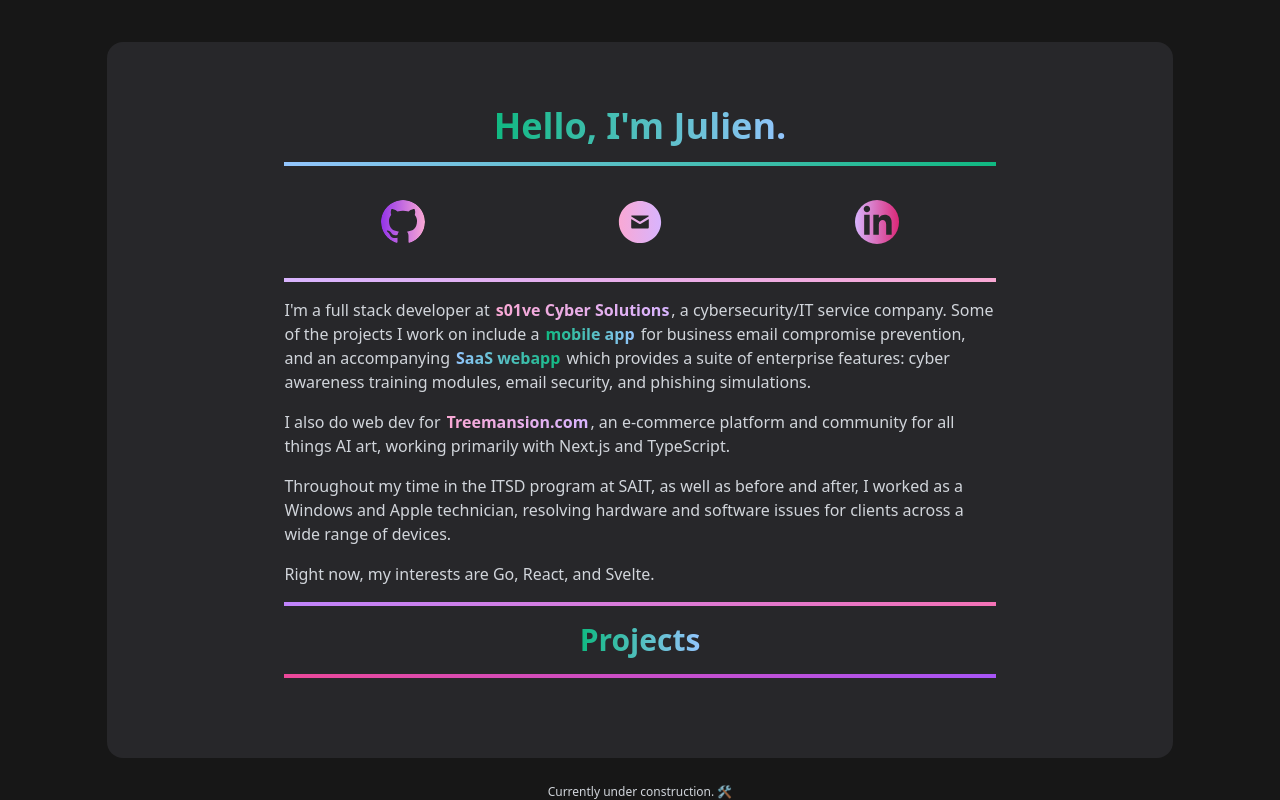
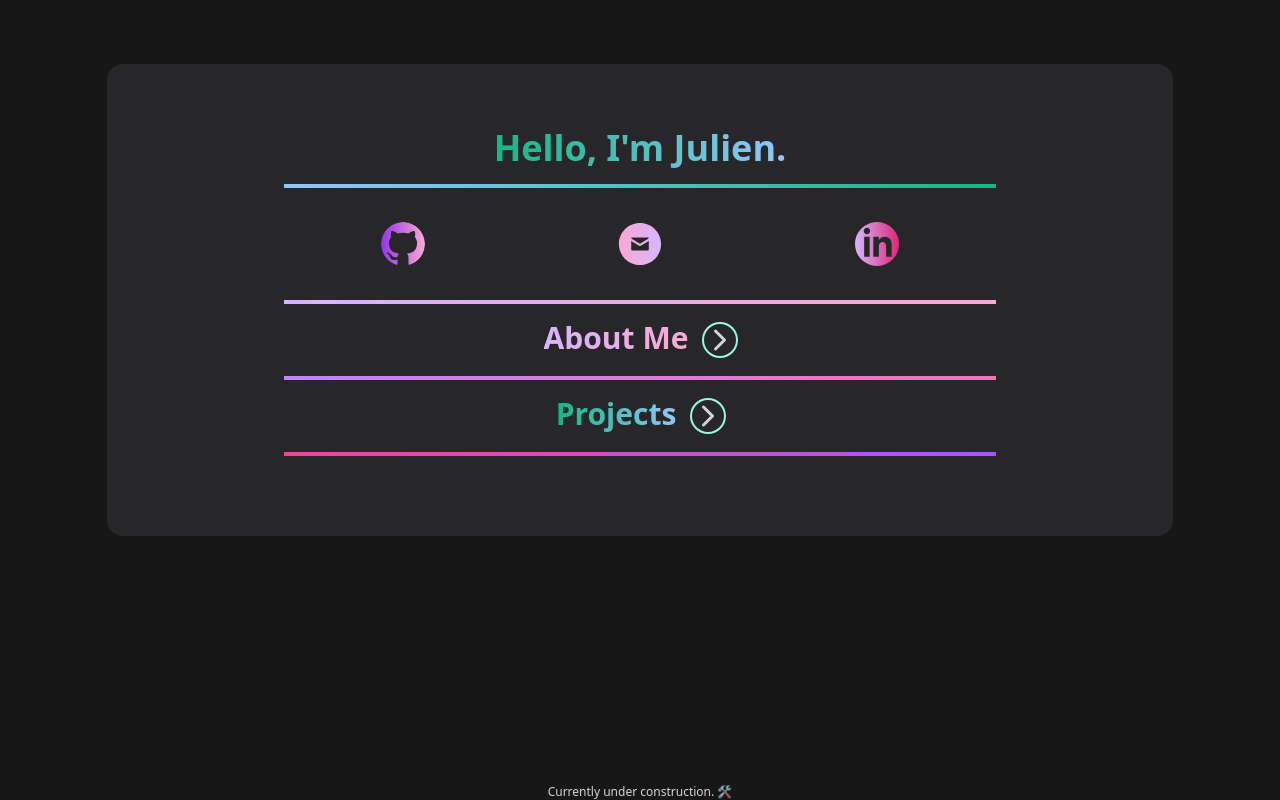
Before and after one commit to jsenopati/portfolio, a Next.js app: page / in a window 1280 px wide. Built offline with nearby package versions, Linux system fonts and the light colour scheme.

Commit message:
updated divider dropdown

```diff
--- /dev/null
+++ b/app/components/divider-dropdown.tsx
@@ -0,0 +1,65 @@
+'use client'
+
+import { ReactNode, useState } from 'react'
+import { IoChevronForwardOutline } from 'react-icons/io5'
+
+type DividerDropDownProps = {
+  header: string
+  headerGradientFrom: string
+  headerGradientTo: string
+  topGradientFrom?: string
+  topGradientTo?: string
+  bottomGradientFrom?: string
+  bottomGradientTo?: string
+  expandHeight: string
+  children: ReactNode
+}
+
+export const DividerDropdown = ({
+  header,
+  headerGradientFrom,
+  headerGradientTo,
+  topGradientFrom,
+  topGradientTo,
+  bottomGradientFrom,
+  bottomGradientTo,
+  expandHeight,
+  children,
+}: DividerDropDownProps) => {
+  const [show, setShow] = useState(false)
+
+  return (
+    <>
+      {topGradientFrom && topGradientTo && (
+        <div
+          className={`w-4/6 h-1 my-4 bg-gradient-to-r ${topGradientFrom} ${topGradientTo}`}
+        />
+      )}
+      <div className="flex w-full items-center justify-center gap-4">
+        <h2
+          className={`flex text-3xl font-bold text-transparent mb-1 bg-clip-text bg-gradient-to-r ${headerGradientFrom} ${headerGradientTo}`}
+        >
+          {header}
+        </h2>
+        <IoChevronForwardOutline
+          className={`flex size-8 rounded-full ring-2 ring-teal-200 hover:animate-pulse transition-all duration-300 cursor-pointer ${
+            show ? 'rotate-90' : 'rotate-0'
+          }`}
+          onClick={() => setShow(!show)}
+        />
+      </div>
+      {bottomGradientFrom && bottomGradientTo && (
+        <div
+          className={`w-4/6 h-1 my-4 bg-gradient-to-r ${bottomGradientFrom} ${bottomGradientTo}`}
+        />
+      )}
+      <div
+        className={`${
+          show ? `${expandHeight} my-4` : 'h-0 my-0'
+        } overflow-hidden w-4/6 transition-all duration-500`}
+      >
+        {children}
+      </div>
+    </>
+  )
+}
--- a/app/components/project-pane.tsx
+++ b/app/components/project-pane.tsx
@@ -1,5 +1,10 @@
 type Props = {}
 
 export const ProjectPane = (props: Props) => {
-  return <section className="flex flex-row w-4/6 items-center"></section>
+  return (
+    <section className="flex flex-row items-center">
+      I&apos;m still working on this section. Rest assured, I do factually code
+      things.
+    </section>
+  )
 }
--- a/app/page.tsx
+++ b/app/page.tsx
@@ -1,9 +1,10 @@
+import { DividerDropdown } from './components/divider-dropdown'
 import { ProjectPane } from './components/project-pane'
 
 export default function Home() {
   return (
-    <main className="flex flex-col items-center justify-center h-screen font-sans text-gray-300 bg-neutral-900">
-      <div className="flex flex-col w-5/6 bg-zinc-800 py-16 rounded-2xl items-center">
+    <main className="flex flex-col items-center min-h-screen font-sans text-gray-300 bg-neutral-900">
+      <div className="flex flex-col w-5/6 bg-zinc-800 py-16 rounded-2xl items-center my-16">
         <h1 className="flex text-4xl font-bold text-transparent bg-clip-text bg-gradient-to-r from-emerald-500 to-blue-300">
           Hello, I&apos;m Julien.
         </h1>
@@ -96,7 +97,13 @@ export default function Home() {
           </div>
         </div>
         <div className="w-4/6 h-1 my-4 bg-gradient-to-r from-purple-300 to-pink-300" />
-        <section className="flex flex-col w-4/6 space-y-4">
+        <DividerDropdown
+          header="About Me"
+          headerGradientFrom="from-purple-300"
+          headerGradientTo="to-pink-300"
+          expandHeight="h-90 md:h-72"
+        >
+          <section className="flex flex-col space-y-4">
             <p>
               I&apos;m a full stack developer at
               <span className="font-bold border-2 border-transparent rounded-md hover:border-teal-200 hover:animate-pulse ml-1">
@@ -108,8 +115,8 @@ export default function Home() {
                   s01ve Cyber Solutions
                 </a>
               </span>
-            , a cybersecurity/IT service company. Some of the projects I work on
-            include a
+              , a cybersecurity/IT service company. Some of the projects I work
+              on include a
               <span className="font-bold border-2 border-transparent rounded-md hover:border-teal-200 hover:animate-pulse ml-1">
                 <a
                   href="https://play.google.com/store/apps/details?id=com.s01ve.aodAuth&pcampaignid=web_share"
@@ -156,12 +163,20 @@ export default function Home() {
 
             <p>Right now, my interests are Go, React, and Svelte.</p>
           </section>
-        <div className="w-4/6 h-1 my-4 bg-gradient-to-r from-purple-400 to-pink-400" />
-        <h2 className="flex text-3xl font-bold text-transparent bg-clip-text bg-gradient-to-r from-emerald-500 to-blue-300">
-          Projects
-        </h2>
-        <div className="w-4/6 h-1 my-4 bg-gradient-to-r from-pink-500 to-purple-500" />
-        <ProjectPane></ProjectPane>
+        </DividerDropdown>
+
+        <DividerDropdown
+          header="Projects"
+          headerGradientFrom="from-emerald-500"
+          headerGradientTo="to-blue-300"
+          topGradientFrom="from-purple-400"
+          topGradientTo="to-pink-400"
+          bottomGradientFrom="from-pink-500"
+          bottomGradientTo="to-purple-500"
+          expandHeight="h-12"
+        >
+          <ProjectPane />
+        </DividerDropdown>
       </div>
 
       <div className="fixed bottom-0 left-0 right-0 flex items-end justify-center text-xs">
```
Also changed, not shown: package.json (+5 -4 lines), 1 other file (tests, documents, lock files or other folders). Lines whose indentation alone changed are shown as unchanged.
